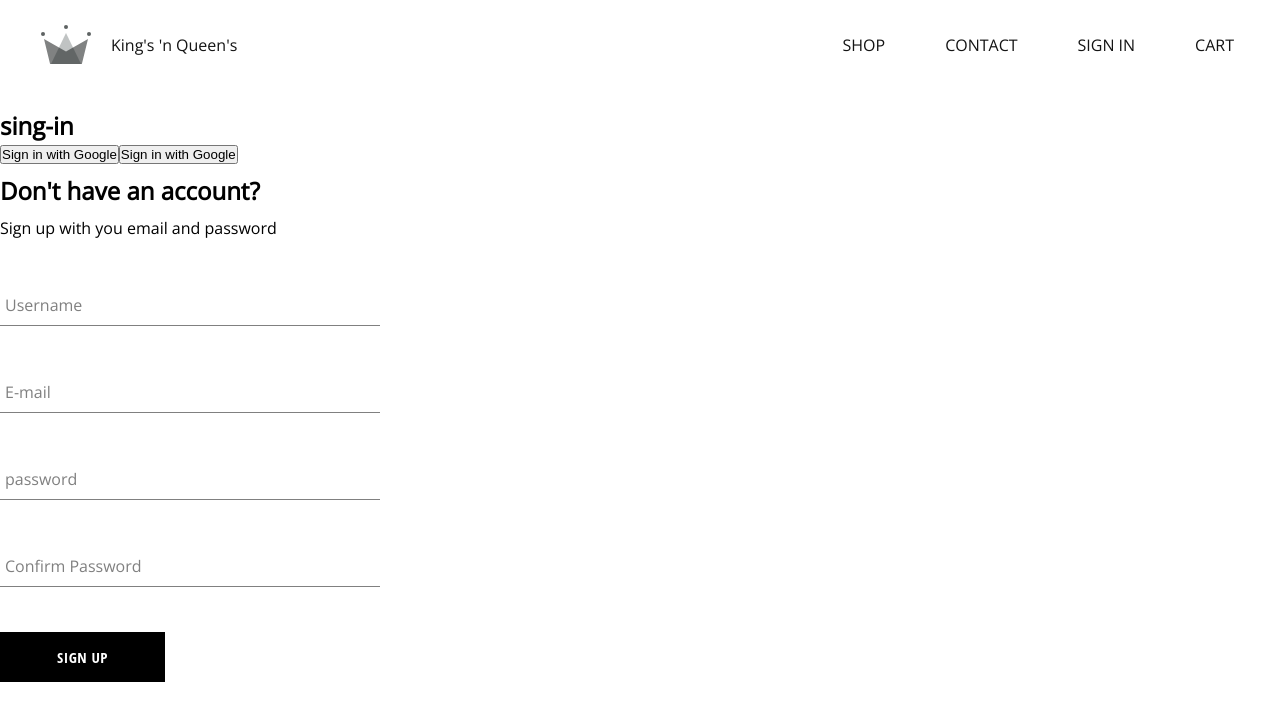
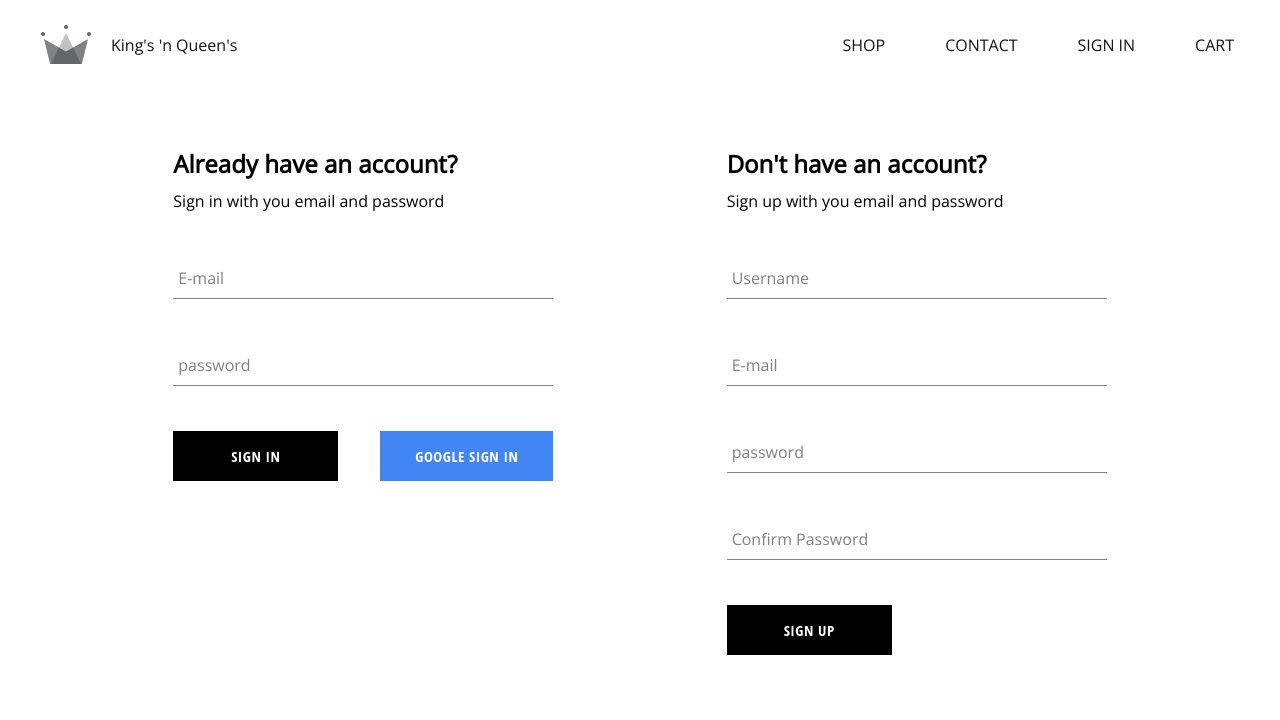
Before and after one commit to bkozecki/kings-clothing-v1, a React (Create React App) app: page /home/sign-in in a window 1280 px wide. Shown: the top 720 px of the page. Built offline with nearby package versions, Linux system fonts and the light colour scheme.

Commit message:
Sign up/in Form

```diff
--- a/public/index.html
+++ b/public/index.html
@@ -30,7 +30,7 @@
       work correctly both with client-side routing and a non-root public URL.
       Learn how to configure a non-root public URL by running `npm run build`.
     -->
-    <title>King's Clothing</title>
+    <title>King's 'n Queens Clothing</title>
   </head>
   <body>
     <noscript>You need to enable JavaScript to run this app.</noscript>
--- a/src/components/button/Button.style.scss
+++ b/src/components/button/Button.style.scss
@@ -15,6 +15,7 @@
   cursor: pointer;
   display: flex;
   justify-content: center;
+  transition: all 0.2s;
 
   &:hover {
     background-color: white;
--- /dev/null
+++ b/src/components/sign-in/SignInForm.component.jsx
@@ -0,0 +1,94 @@
+import { useState } from "react";
+import {
+  createDocFromAuth,
+  signInWithGooglePopup,
+  signInAuthWithEmailAndPassword,
+} from "../../utils/firebase.utils";
+
+import FormInput from "../form-input/Form-Input.component";
+import Button from "../button/Button.component";
+
+import "./SignInForm.style.scss";
+
+const defaultState = {
+  email: "",
+  password: "",
+};
+
+const SignInForm = () => {
+  const [formFields, setFormFields] = useState(defaultState);
+
+  const { email, password } = formFields;
+  const handleFormInput = (ev) => {
+    const { name, value } = ev.target;
+    setFormFields((prevState) => ({
+      ...prevState,
+      [name]: value,
+    }));
+    // console.log(formFields);
+  };
+
+  const logInGoogleUser = async () => {
+    const response = await signInWithGooglePopup();
+    // console.log(response);
+    const userDocRef = await createDocFromAuth(response);
+  };
+
+  const resetFormFields = () => {
+    setFormFields(defaultState);
+  };
+
+  const submitHandler = async (ev) => {
+    ev.preventDefault();
+
+    try {
+      const response = await signInAuthWithEmailAndPassword(email, password);
+      console.log(response);
+      resetFormFields();
+    } catch (error) {
+      switch (error.code) {
+        case "auth/wrong-password":
+          alert("Incorrect Password!");
+          break;
+        case "auth/user-not-found":
+          alert("Incorrect Email");
+          break;
+        default:
+          console.log(error);
+      }
+    }
+  };
+
+  return (
+    <div className="sing-up-container">
+      <h2>Already have an account?</h2>
+      <span>Sign in with you email and password</span>
+      <form onSubmit={submitHandler}>
+        <FormInput
+          label="E-mail"
+          name="email"
+          type="email"
+          value={email}
+          required
+          onChange={handleFormInput}
+        />
+        <FormInput
+          label="password"
+          name="password"
+          type="password"
+          value={password}
+          required
+          onChange={handleFormInput}
+        />
+        <div className="buttons-container">
+          <Button type="submit">Sign In</Button>
+          <Button type="button" buttonType="google" onClick={logInGoogleUser}>
+            Google Sign In
+          </Button>
+        </div>
+      </form>
+    </div>
+  );
+};
+
+export default SignInForm;
--- /dev/null
+++ b/src/components/sign-in/SignInForm.style.scss
@@ -0,0 +1,14 @@
+.sing-up-container {
+  display: flex;
+  flex-direction: column;
+  width: 380px;
+
+  h2 {
+    margin: 10px 0;
+  }
+
+  .buttons-container {
+    display: flex;
+    justify-content: space-between;
+  }
+}
--- a/src/routes/sing-in/sing-in.jsx
+++ b/src/routes/sing-in/sing-in.jsx
@@ -1,13 +1,9 @@
-import Reac from "react";
 import SignUpForm from "../../components/sign-up/signUpForm.component";
+import SignInForm from "../../components/sign-in/SignInForm.component";
+
+import "./sing-in.style.scss";
 
 // import { getRedirectResult } from "firebase/auth";
-import {
-  signInWithGooglePopup,
-  createDocFromAuth,
-  signInWithGoogleRedirect,
-  auth,
-} from "../../utils/firebase.utils";
 
 const SingIn = () => {
   // making sure the app doesn't remount
@@ -18,17 +14,10 @@
   //       const userRef = createDocFromAuth(response.user);
   //     }
   //   }, []);
-  const logGoogleUser = async () => {
-    const response = await signInWithGooglePopup();
-    // console.log(response);
-    const userDocRef = await createDocFromAuth(response);
-  };
 
   return (
-    <div>
-      <h2>sing-in</h2>
-      <button onClick={logGoogleUser}>Sign in with Google</button>
-      <button onClick={signInWithGoogleRedirect}>Sign in with Google</button>
+    <div className="sing-in-container">
+      <SignInForm />
       <SignUpForm />
     </div>
   );
--- /dev/null
+++ b/src/routes/sing-in/sing-in.style.scss
@@ -0,0 +1,5 @@
+.sing-in-container {
+  display: flex;
+  justify-content: space-evenly;
+  margin-top: 3rem;
+}
--- a/src/utils/firebase.utils.js
+++ b/src/utils/firebase.utils.js
@@ -5,6 +5,7 @@
   signInWithPopup,
   GoogleAuthProvider,
   createUserWithEmailAndPassword,
+  signInWithEmailAndPassword,
 } from "firebase/auth";
 
 import { getFirestore, doc, getDoc, setDoc } from "firebase/firestore";
@@ -85,3 +86,9 @@
 
   return await createUserWithEmailAndPassword(auth, email, password);
 };
+
+export const signInAuthWithEmailAndPassword = async (email, password) => {
+  if (!email || !password) return;
+
+  return await signInWithEmailAndPassword(auth, email, password);
+};
```
